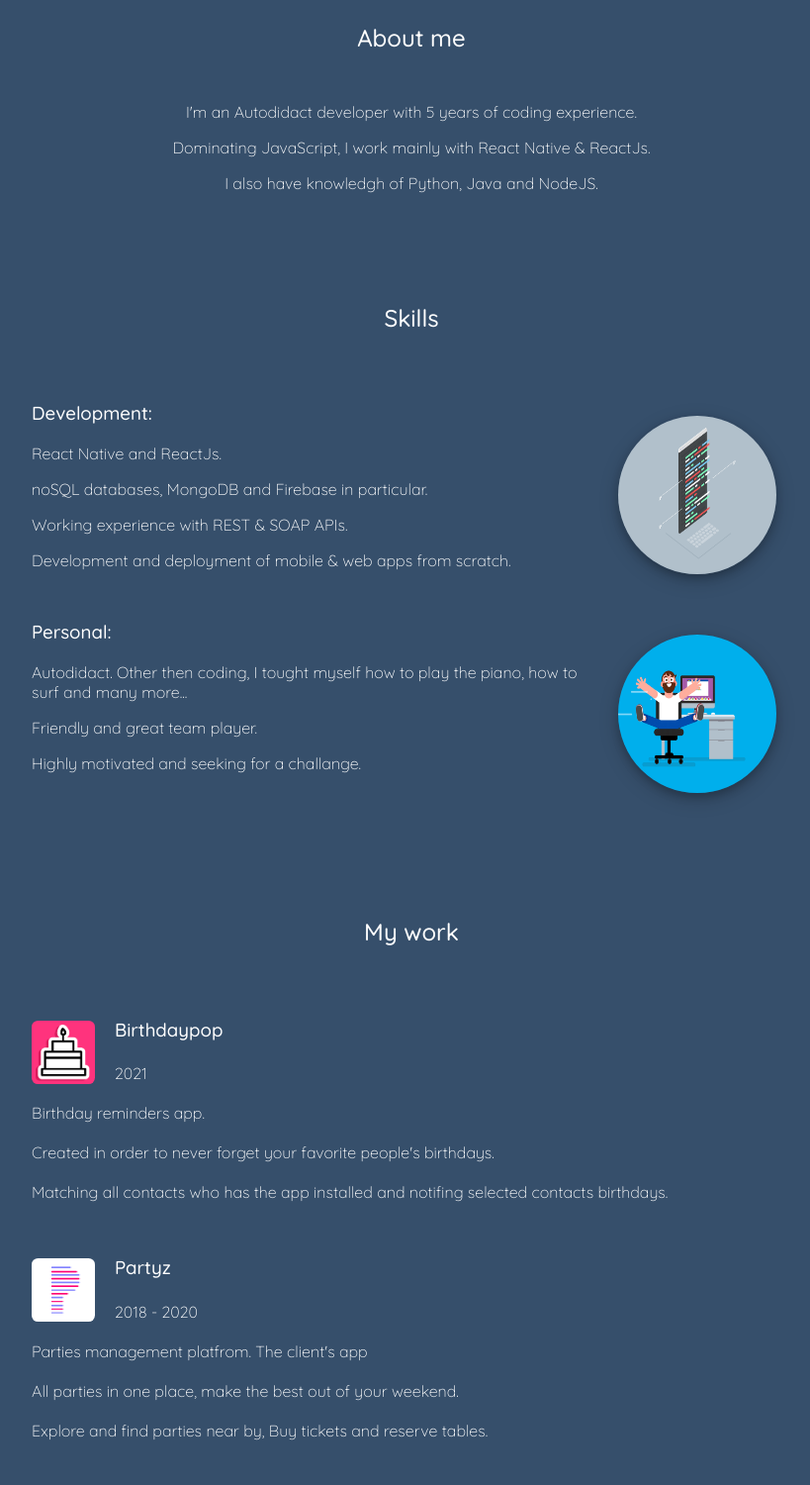
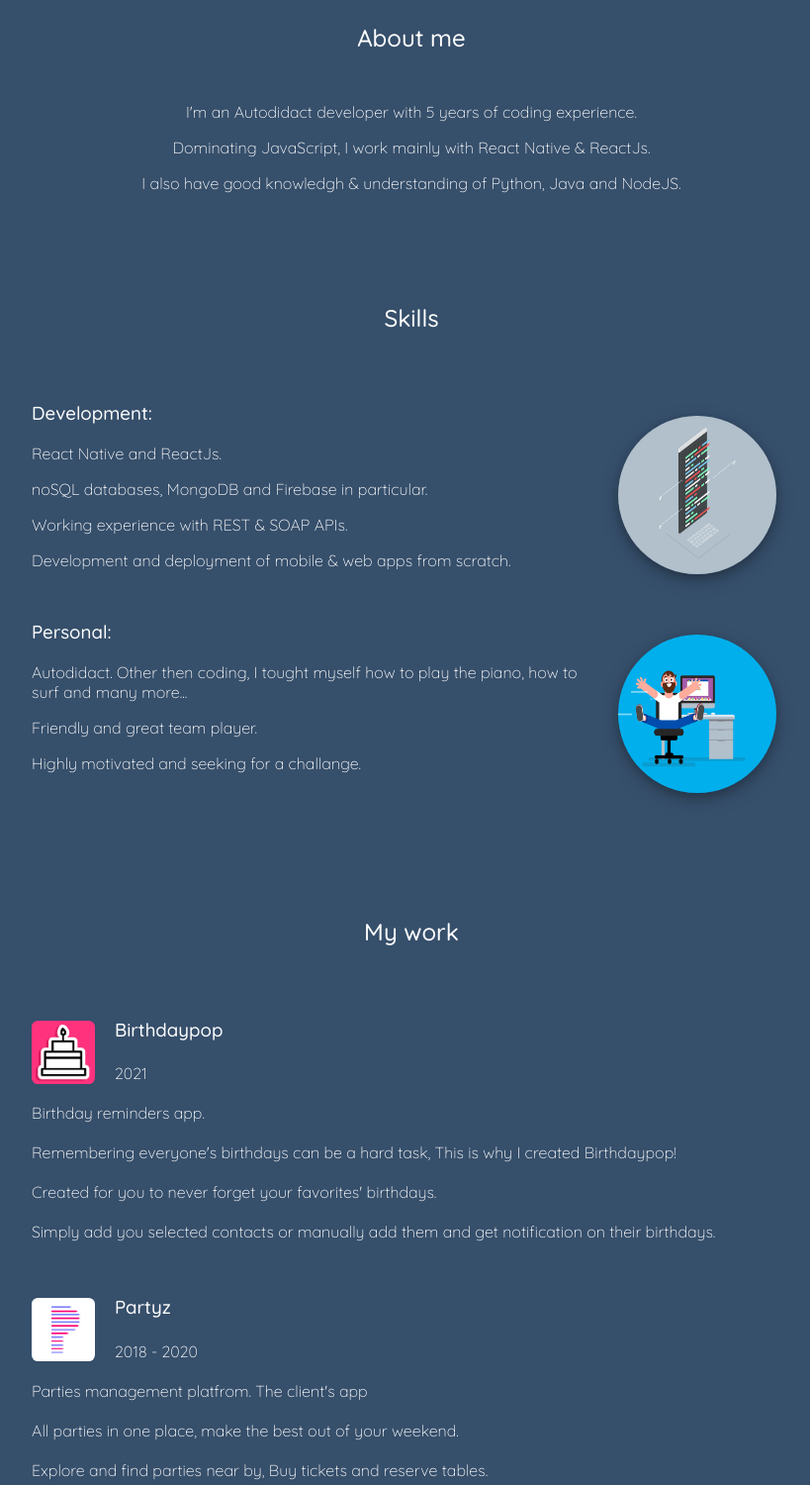
Before and after one commit to Adarwall/Adarwall, a plain HTML site: page index.html in a window 1280 px wide. Shown: the part 649-2149 px from the top of the page at 99% size, without its empty margins (224-1043 px from the left). Drawn offline with Linux system fonts and the light colour scheme.

Commit message:
Update index.html

```diff
--- a/index.html
+++ b/index.html
@@ -22,7 +22,7 @@
                 <div class="about-text">
                     <p>I'm an Autodidact developer with 5 years of coding experience.</p>
                     <p>Dominating JavaScript, I work mainly with React Native & ReactJs.</p>
-                    <p>I also have knowledgh of Python, Java and NodeJS.</p>
+                    <p>I also have good knowledgh & understanding of Python, Java and NodeJS.</p>
                 </div>
             </div>
             <h2>Skills</h2>
@@ -51,8 +51,9 @@
                     <a href="https://apps.apple.com/il/app/birthdaypop/id1547086270" target="_blank"><h3>Birthdaypop</h3></a>
                     <p>2021</p>
                     <p>Birthday reminders app.</p>
-                    <p>Created in order to never forget your favorite people's birthdays.</p>
-                    <p>Matching all contacts who has the app installed and notifing selected contacts birthdays.</p>
+                    <p>Remembering everyone's birthdays can be a hard task, This is why I created Birthdaypop!</p>
+                    <p>Created for you to never forget your favorites' birthdays.</p>
+                    <p>Simply add you selected contacts or manually add them and get notification on their birthdays.</p>
                 </div>
                 <div class="work">
                     <img class="work-img" src="./images/partyz.png" alt="partyz-img">
@@ -92,7 +93,7 @@
                     <img class="work-img" src="./images/vimeo.png" alt="vimeo-img">
                     <a href="https://vimeo.com" target="_blank"><h3>Vimeo (formerly Wibbitz)</h3></a>
                     <p>2021 - Current</p>
-                    <p>Student QA Automation Engineer</p>
+                    <p>QA Automation Engineer - Student position</p>
                     <p>Develop Automation tests in javaScript using Selenium, webDriverIO & Cucumber.</p>
                 </div>
             </div>
```
